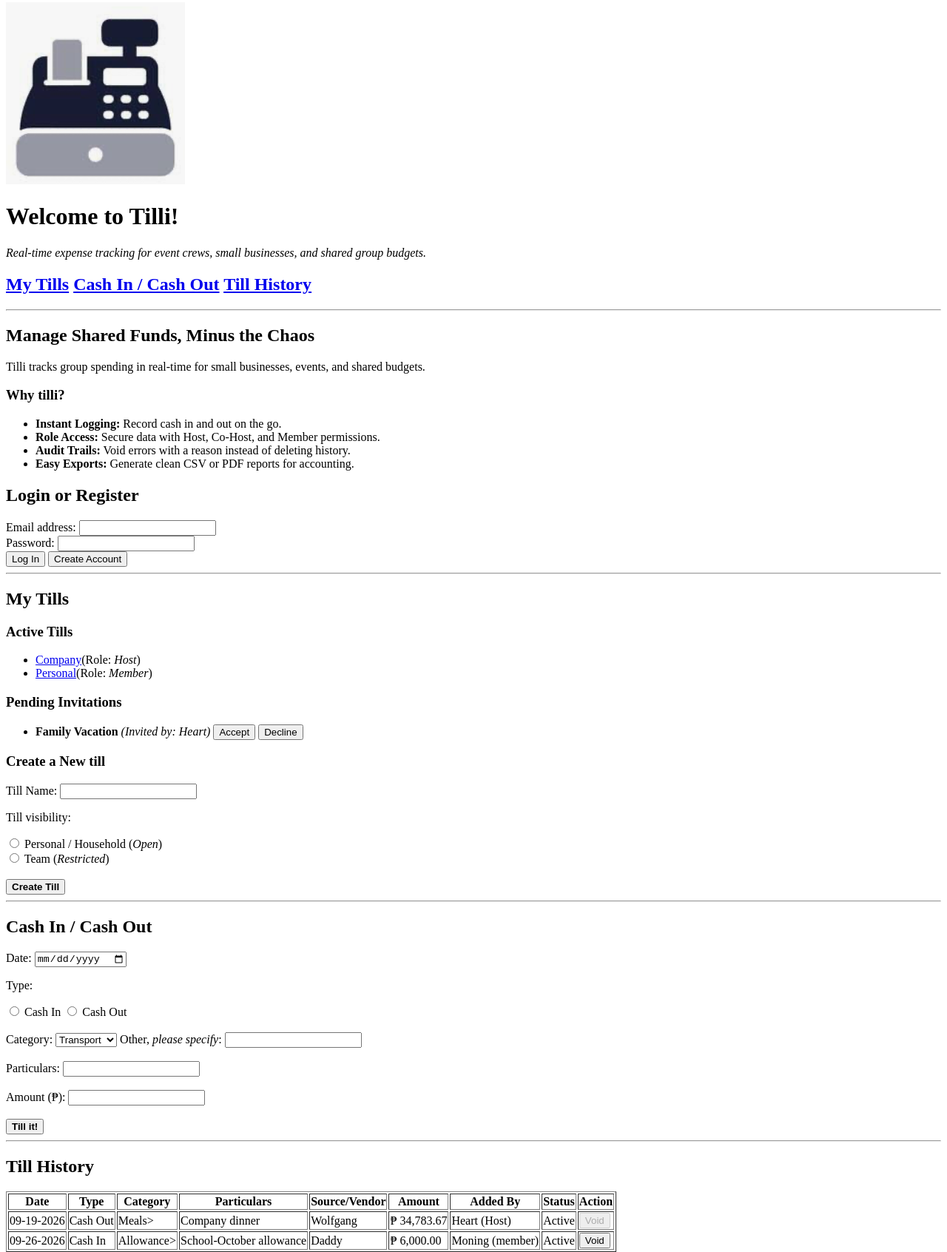
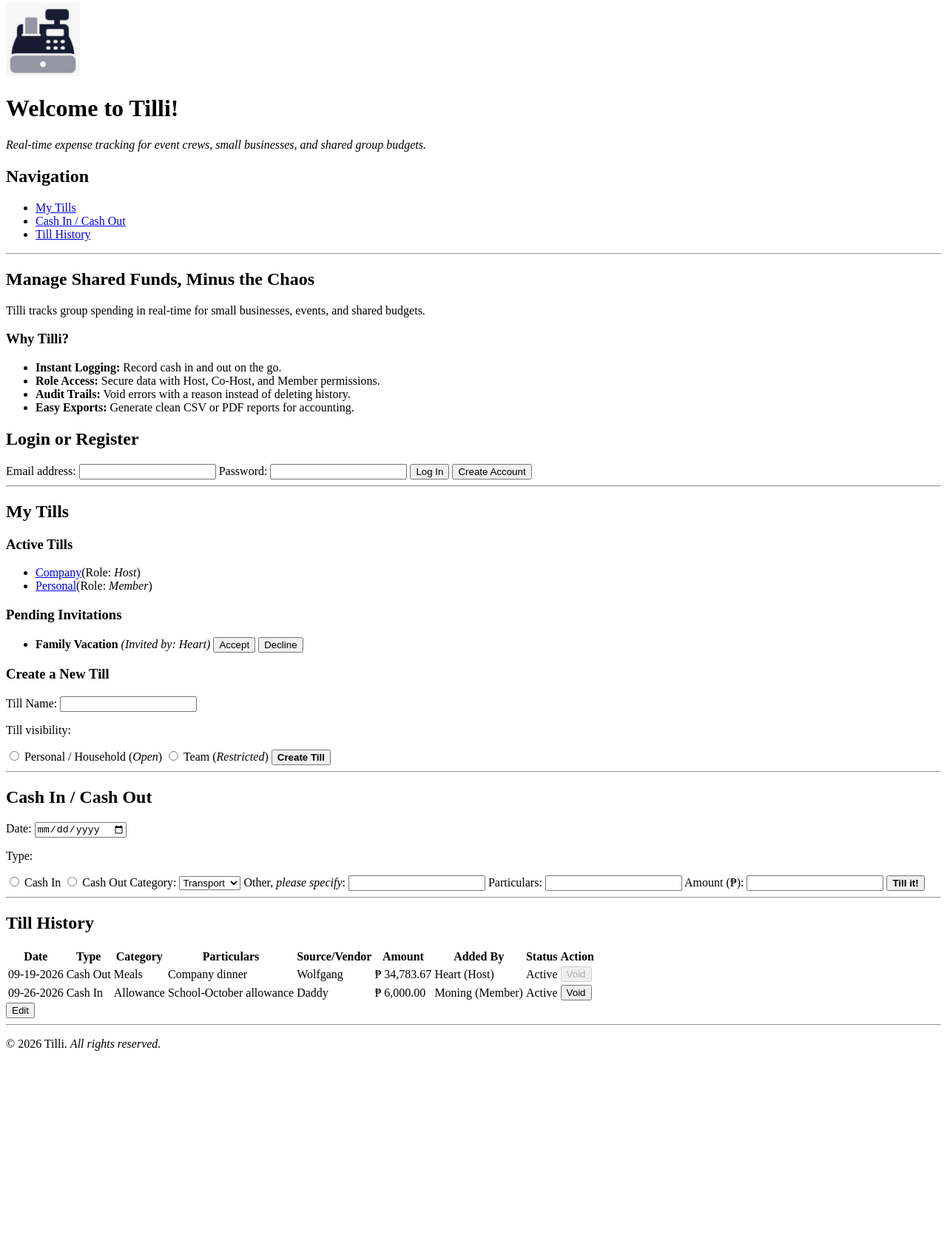
Before and after one commit to HJVille/WebSis_Tilli, a plain HTML site: page tilli.html in a window 1280 px wide. Shown: the part 5-1697 px from the top of the page at 74% size. After the commit the page ends 1441 px from the top, so only its background shows below. Drawn offline with Linux system fonts and the light colour scheme.

Commit message:
Update tilli page

```diff
--- a/tilli.html
+++ b/tilli.html
@@ -5,20 +5,23 @@
     <meta name="viewport" content="width=device-width, initial-scale=1.0">
     <title>Tilli</title>
 </head>
+
 <body>
     <header>
-        <img src="images/logo.png" alt="My image">
+        <img src="images/logo.png" alt="Tilli Logo" width="100" height="100">
         <h1>Welcome to Tilli!</h1>
-        <p><em>Real-time expense tracking for event crews, small businesses, and shared group budgets.</em>
+        <p>
+            <em>Real-time expense tracking for event crews, small businesses, and shared group budgets.</em>
         </p>
     </header>
 
     <nav>
-        <h2>
-            <a href="#tills">My Tills</a>
-            <a href="#cashin-cashout">Cash In / Cash Out</a>
-            <a href="#till-history">Till History</a>
-        </h2>
+        <h2>Navigation</h2>
+        <ul>
+            <li><a href="#tills">My Tills</a></li>
+            <li><a href="#cashin-cashout">Cash In / Cash Out</a></li>
+            <li><a href="#till-history">Till History</a></li>
+        </ul>
     </nav>
 
     <hr>
@@ -26,9 +29,11 @@
     <main>
         <article>
             <h2>Manage Shared Funds, Minus the Chaos</h2>
+
             <p>Tilli tracks group spending in real-time for small businesses, events, and shared budgets.</p>
 
-            <h3>Why tilli?</h3>
+            <h3>Why Tilli?</h3>
+
             <ul>
                 <li><strong>Instant Logging:</strong> Record cash in and out on the go.</li>
                 <li><strong>Role Access:</strong> Secure data with Host, Co-Host, and Member permissions.</li>
@@ -41,17 +46,13 @@
 
         <form>
             <label for="email">Email address:</label>
-            <input type="email" name="email" id="Email address:">
-
-            <br>
+            <input type="email" name="email" id="email" required>
 
             <label for="password">Password:</label>
-            <input type="password" name="password" id="Password:">
+            <input type="password" name="password" id="password" required>
 
-            <br>
-
-            <button type="button">Log In</button>
-            <button type="button">Create Account</button>
+            <button type="submit">Log In</button>
+            <button type="submit">Create Account</button>
         </form>
 
         <hr>
@@ -60,39 +61,38 @@
             <h2>My Tills</h2>
 
             <h3>Active Tills</h3>
+
             <ul>
                 <li><a href="till-1">Company</a>(Role: <em>Host</em>)</li>
                 <li><a href="till-2">Personal</a>(Role: <em>Member</em>)</li>
             </ul>
 
             <h3>Pending Invitations</h3>
+
             <ul>
                 <li>
-                    <strong>Family Vacation</strong> <em>(Invited by: Heart)</em>
+                    <strong>Family Vacation</strong>
+                    <em>(Invited by: Heart)</em>
                     <button>Accept</button>
                     <button>Decline</button>
                 </li>
             </ul>
 
-            <h3>Create a New till</h3>
+            <h3>Create a New Till</h3>
+
             <form>
                 <label for="till-name">Till Name:</label>
-                <input type="text">
+                <input type="text" id="till-name" name="till-name" required>
 
                 <p>Till visibility:</p>
 
                 <input type="radio" id="visibility-personal" name="visibility" value="personal">
                 <label for="visibility-personal">Personal / Household (<em>Open</em>)</label>
 
-            <br>
-
-            <input type="radio" id="Team" name="visibility" value="team">
+                <input type="radio" id="visibility-team" name="visibility" value="team">
                 <label for="visibility-team">Team (<em>Restricted</em>)</label>
 
-            <br><br>
-
                 <button type="submit"><strong>Create Till</strong></button>
-
             </form>
 
         </section>
@@ -104,24 +104,22 @@
 
             <form>
                 <label for="date">Date:</label>
-                <input type="date">
+                <input type="date" id="date" name="date" required>
 
                 <p>Type:</p>
-                <input type="radio" id="cash-in" name="type" value="cash-in">
+                <input type="radio" id="cash-in" name="type" value="cash-in" required>
                 <label for="cash-in">Cash In</label>
 
                 <input type="radio" id="cash-out" name="type" value="cash-out">
                 <label for="cash-out">Cash Out</label>
 
-                <br><br>
-
                 <label for="category">Category:</label>
-                    <select id="category">
-                        <option value="transporation">Transport</option>
-                        <option value="meals">Food</option>
-                        <option value="allowance">Suppliess</option>
-                        <option value="fees">Services</option>
-                        <option value="utility">Allowance</option>
+                <select id="category" name="category" required>
+                    <option value="transportation">Transport</option>
+                    <option value="food">Food</option>
+                    <option value="supplies">Supplies</option>
+                    <option value="services">Services</option>
+                    <option value="allowance">Allowance</option>
                     <option value="payment">Payment</option>
                     <option value="miscellaneous">Other</option>
                 </select>
@@ -129,73 +127,71 @@
                 <label for="miscellaneous">Other, <em>please specify</em>:</label>
                 <input type="text" id="miscellaneous" name="other">
 
-                <br><br>
-
                 <label for="particulars">Particulars:</label>
-                <input type="text">
-
-                <br><br>
+                <input type="text" id="particulars" name="particulars" required>
 
                 <label for="amount">Amount (₱):</label>
                 <input type="number" id="amount" name="amount" min="0.01" step="0.01" required>
 
-                <br><br>
-
                 <button type="submit"><strong>Till it!</strong></button>
-            <form>
+            </form>
         </section>
 
         <hr>
 
         <section id="till-history">
             <h2>Till History</h2>
-            <table border="1">
+
+            <table>
+
                 <thead>
                     <tr>
-                        <th>Date</th>
-                        <th>Type</th>
-                        <th>Category</th>
-                        <th>Particulars</th>
-                        <th>Source/Vendor</th>
-                        <th>Amount</th>
-                        <th>Added By</th>
-                        <th>Status</th>
-                        <th>Action</th>
+                        <th scope="col">Date</th>
+                        <th scope="col">Type</th>
+                        <th scope="col">Category</th>
+                        <th scope="col">Particulars</th>
+                        <th scope="col">Source/Vendor</th>
+                        <th scope="col">Amount</th>
+                        <th scope="col">Added By</th>
+                        <th scope="col">Status</th>
+                        <th scope="col">Action</th>
                     </tr>
-
                 </thead>
 
                 <tbody>
+
                     <tr>
                         <td>09-19-2026</td>
                         <td>Cash Out</td>
-                        <td>Meals>
+                        <td>Meals</td>
                         <td>Company dinner</td>
                         <td>Wolfgang</td>
                         <td>₱ 34,783.67</td>
                         <td>Heart (Host)</td>
                         <td>Active</td>
-                        <td><button disabled>Void</button></td>
+                        <td>
+                            <button type="button" disabled>Void</button>
+                        </td>
                     </tr>
 
-                <tbody>
                     <tr>
                         <td>09-26-2026</td>
                         <td>Cash In</td>
-                        <td>Allowance>
+                        <td>Allowance</td>
                         <td>School-October allowance</td>
                         <td>Daddy</td>
                         <td>₱ 6,000.00</td>
-                        <td>Moning (member)</td>
+                        <td>Moning (Member)</td>
                         <td>Active</td>
-                        <td><button>Void</button></td>
+                        <td>
+                            <button type="button">Void</button>
+                        </td>
                     </tr>
+
                 </tbody>
             </table>
 
-            <br><br>
-
-            <button>Edit</button>
+            <button type="button">Edit</button>
         </section>
 
         <hr>
```
Lines whose indentation alone changed are shown as unchanged.
